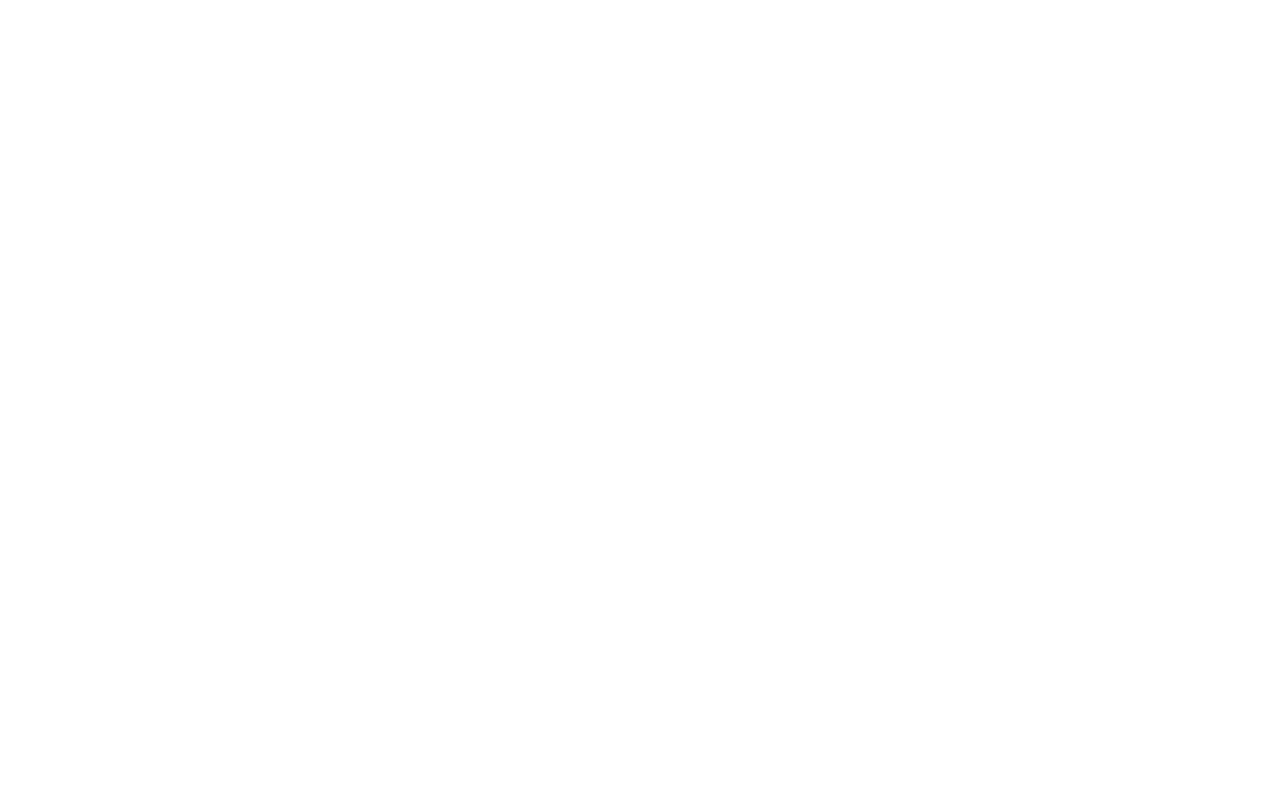
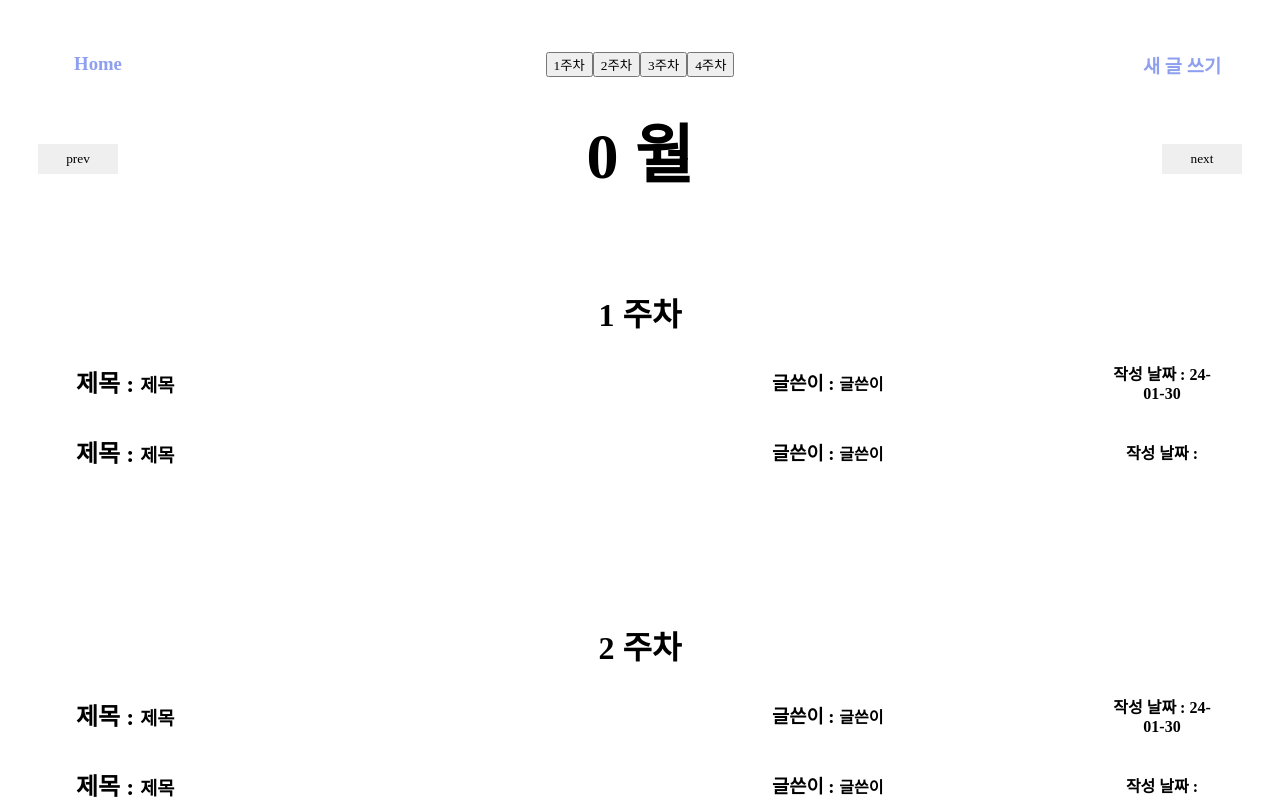
Before and after one commit to LikeLionHGU/front-recaps, a React (Create React App) app: page /list/0 in a window 1280 px wide. Before the commit this address had no page. Shown: the top 800 px of the page. Built offline with nearby package versions, Linux system fonts and the light colour scheme; a web font is replaced by a local one.

Commit message:
feat: 모든 페이지 연결완료

```diff
--- a/src/App.js
+++ b/src/App.js
@@ -2,6 +2,7 @@ import Header from "./component/Header";
 import "../src/css/header.css";
 import Write from "./component/Write";
 import List from "./component/List";
+import Month from "./component/Month";
 import { BrowserRouter, Routes, Route } from "react-router-dom";
 
 function App() {
@@ -16,11 +17,10 @@ function App() {
         <Route path="/" element={<Header />}></Route>
         <Route path="/write" element={<Write />}></Route>
 
-        <Route path="list" element={<List />}></Route>
+        <Route path="/list/:month" element={<List />}></Route>
         {/* <Route path="/list/detail" element={<Detail />}></Route> */}
 
         <Route path="/list" element={<List />}></Route>
-
       </Routes>
     </BrowserRouter>
 
--- a/src/component/Header.js
+++ b/src/component/Header.js
@@ -5,6 +5,7 @@ import "../css/footer.css";
 import "../css/container.css";
 import "../css/goal.css";
 import Footer from "../Footer";
+import "./Month.js";
 
 //화면 전환을 위한 reat-router-dom {Link}요소 사용
 import { Link } from "react-router-dom";
@@ -59,7 +60,7 @@ function Month(month) {
   console.log(month);
   return (
     <div className="several-month">
-      <Link to={"/list/"}>
+      <Link to={"/list/" + month.month}>
         <div
           className="month-card"
           style={{ background: monthcolor[month.month - 1] }}
--- a/src/component/Month.js
+++ b/src/component/Month.js
@@ -1,17 +1,17 @@
-import { useState } from "react";
-import { Link } from "react-router-dom";
-import Detail from "./Detail";
+/*import { useState } from "react";
+import { Link, useParams } from "react-router-dom";
 
 export default function Month() {
-  const [month, setMonth] = useState(1);
+  const params = useParams();
+  console.log(params.month);
+  const [month, setMonth] = useState(params.month);
 
-  const decreaseMonth = (month) => {
+  const decreaseMonth = () => {
     if (month > 1) {
       setMonth((prevMonth) => prevMonth - 1);
     } else {
       setMonth(12);
     }
-    return { month };
   };
 
   const increaseMonth = () => {
@@ -21,18 +21,17 @@ export default function Month() {
       setMonth(1);
     }
   };
+
   let num = month - 1;
-  if ((num = 1)) {
+  if (num < 1) {
     num = 12;
   }
   let num1 = month + 1;
-  if ((num = 12)) {
+  if (num1 > 12) {
     num = 1;
   }
-
   return (
     <div className="month">
-
       <Link to={"/list/" + num}>
         <button onClick={decreaseMonth}>prev</button>
       </Link>
@@ -40,7 +39,52 @@ export default function Month() {
       <Link to={"/list/" + num1}>
         <button onClick={increaseMonth}>next</button>
       </Link>
-
     </div>
   );
 }
+*/
+
+import { useState, useEffect } from "react";
+import { useParams, Link, useNavigate } from "react-router-dom";
+
+export default function Month() {
+  const params = useParams();
+  const navigate = useNavigate();
+  const [month, setMonth] = useState(params.month);
+
+  useEffect(() => {
+    navigate(`/list/${month}`);
+  }, [month, navigate]);
+
+  const decreaseMonth = () => {
+    let newMonth;
+    if (month > 1) {
+      newMonth = month - 1;
+    } else {
+      newMonth = 12;
+    }
+    setMonth(newMonth);
+  };
+
+  const increaseMonth = () => {
+    let newMonth;
+    if (month < 12) {
+      newMonth = month + 1;
+    } else {
+      newMonth = 1;
+    }
+    setMonth(newMonth);
+  };
+
+  return (
+    <div className="month">
+      <Link to={"/list/" + (month - 1)}>
+        <button onClick={decreaseMonth}>prev</button>
+      </Link>
+      <h1>{month} 월</h1>
+      <Link to={"/list/" + (month + 1)}>
+        <button onClick={increaseMonth}>next</button>
+      </Link>
+    </div>
+  );
+}
--- a/src/component/Write.js
+++ b/src/component/Write.js
@@ -21,7 +21,7 @@ function Header_Write() {
       </span>
 
       <span className="List">
-        <Link to={"/list"}>
+        <Link to={"/list/1"}>
           {/*예지 List 추가 */}
           <span id="listbtn">List</span>
         </Link>
```
